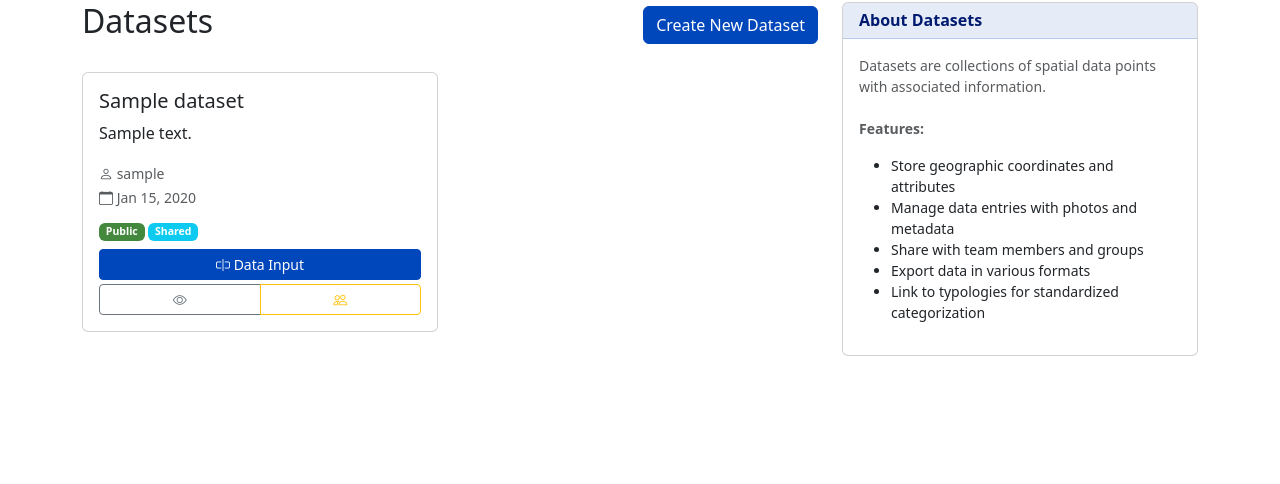
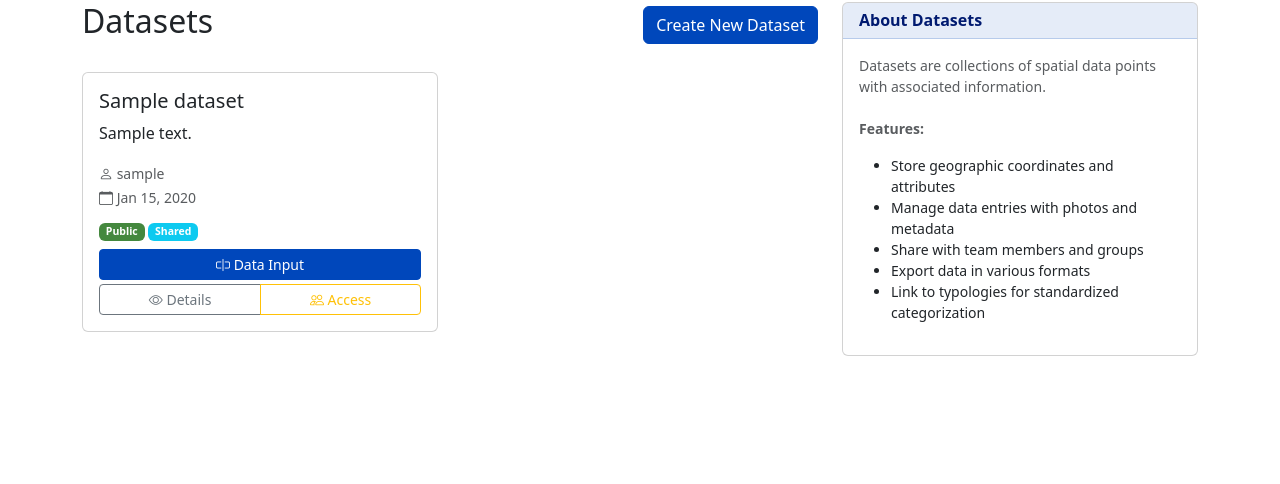
Before and after one commit to silvioheinze/isr-field, a Django app: page /datasets/ in a window 1280 px wide. Shown: the part 78-562 px from the top of the page. Run offline with Django 5.2, Linux system fonts and the light colour scheme; a user stored in the database is signed in; tables that the repository leaves empty hold one stand-in row (values such as "Sample post").

Commit message:
Update dataset list template to enhance button labels for clarity
- Added descriptive text to the dataset detail and access buttons, improving user understanding of their functions.

```diff
--- a/app/frontend/templates/frontend/dataset_list.html
+++ b/app/frontend/templates/frontend/dataset_list.html
@@ -44,10 +44,10 @@
                                         {% if dataset.owner == user %}
                                         <div class="btn-group btn-group-sm" role="group">
                                             <a href="{% url 'dataset_detail' dataset.id %}" class="btn btn-outline-secondary" title="View Details">
-                                                <i class="bi bi-eye"></i>
+                                                <i class="bi bi-eye"></i> Details
                                             </a>
                                             <a href="{% url 'dataset_access' dataset.id %}" class="btn btn-outline-warning" title="Manage Access">
-                                                <i class="bi bi-people"></i>
+                                                <i class="bi bi-people"></i> Access
                                             </a>
                                         </div>
                                         {% endif %}
```
